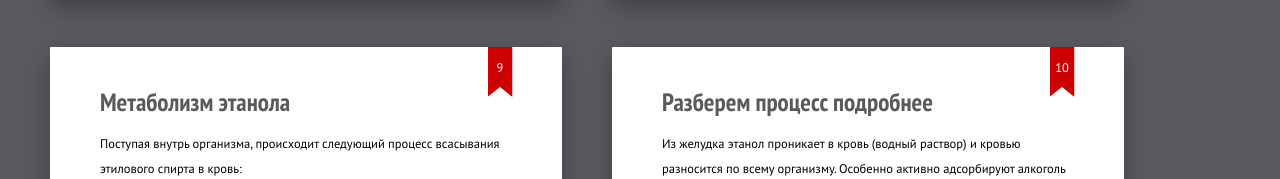
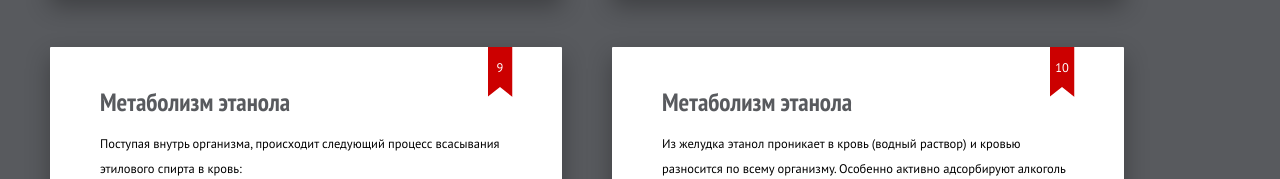
Before and after one commit to a1ip/alcohol, a website: page index.html in a window 1280 px wide. Shown: the part 1529-1708 px from the top of the page. Drawn offline with Linux system fonts and the light colour scheme.

Commit message:
Update index.html

```diff
--- a/index.html
+++ b/index.html
@@ -110,7 +110,7 @@
         <p>Поступая внутрь организма, происходит следующий процесс всасывания этилового спирта в кровь: </p><p> обжигая слизистую оболочку полости рта, глотки пищевода, его молекулы поступают в желудочно-кишечный тракт. Спирт быстро и полностью всасывается в желудке, а через час он достигает максимальной концентрации в крови.</p>
     </section>
     <section class="slide">
-        <h2>Разберем процесс подробнее</h2>
+        <h2>Метаболизм этанола</h2>
         <p>Из желудка этанол проникает в кровь (водный раствор) и кровью разносится по всему организму. Особенно активно адсорбируют алкоголь из крови жирсодержащие органы (головной мозг и печень), а также зародыш беременной женщины. В печени протекает ферментативное окисление этанола до уксусного альдегида.</p>
     </section>
     <section class="slide">
```
